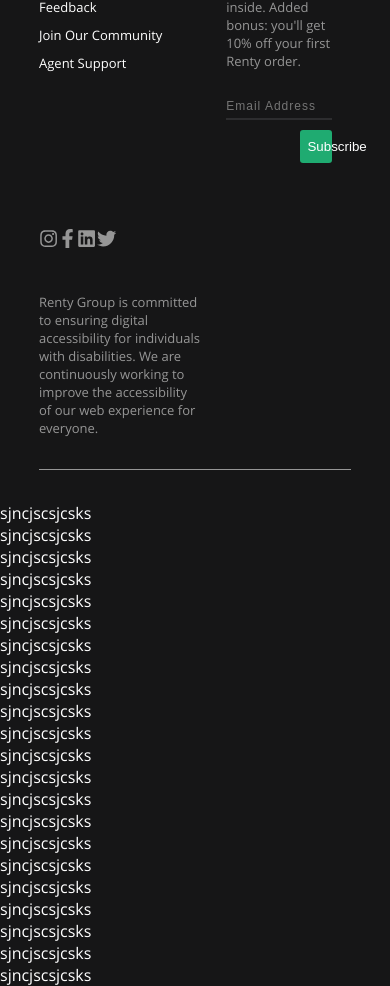
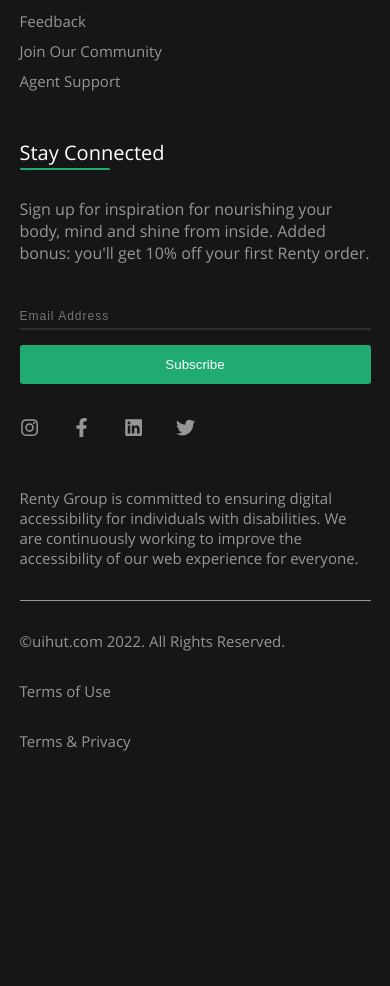
Before and after one commit to collins-cl/Estate-Landing-Page, a React app: page / in a window 390 px wide. Shown: the part 5697-6683 px from the top of the page. After the commit the page ends 6480 px from the top, so only its background shows below. Built offline with nearby package versions, Linux system fonts and the light colour scheme; the HTML template or start-up script is replaced by a standard one.

Commit message:
finished footer section

```diff
--- a/src/Components/Footer/Footer.jsx
+++ b/src/Components/Footer/Footer.jsx
@@ -65,7 +65,11 @@ const Footer = () => {
       <div className={css.hr}></div>
 
       <div className={css.rights}>
-
+        <div>©uihut.com 2022. All Rights Reserved.</div>
+        <div className={css.terms}>
+          <a href="/">Terms of Use</a>
+          <a href="/">Terms & Privacy</a>
+        </div>
       </div>
     </div>
   );
--- a/src/Components/Footer/Footer.module.css
+++ b/src/Components/Footer/Footer.module.css
@@ -43,6 +43,7 @@
 .links a {
   font-weight: 100;
   font-size: 13px;
+  color: #969696;
 }
 
 .f_box2 {
@@ -122,9 +123,111 @@ button {
   margin-top: 3em;
 }
 
-.hr{
+.hr {
+  margin-top: 2em;
+  color: #969696;
+  background-color: #969696;
+  height: 1px;
+}
+
+.rights {
+  margin-top: 2em;
+  color: #969696;
+  font-weight: 100;
+  font-size: 13px;
+  display: flex;
+  justify-content: space-between;
+}
+
+.terms {
+  display: flex;
+  align-items: center;
+  gap: 4em;
+}
+
+.terms a {
+  color: #969696;
+  font-weight: 100;
+  font-size: 13px;
+}
+
+@media screen and (max-width: 600px) {
+  .footer {
+    max-width: 90%;
+  }
+
+  .foot_boxes {
+    display: flex;
+    flex-direction: column;
+    gap: 3em;
+  }
+
+  .f_box1 {
+    width: 100%;
+  }
+
+  .head {
+    font-size: 20px;
+  }
+
+  .links a {
+    font-weight: normal;
+    font-size: 15px;
+  }
+
+  .f_box2 {
+    max-width: 100%;
+  }
+
+  .newsletter {
+    font-size: 16px;
+    width: 100%;
+  }
+
+  .f_box2 form {
     margin-top: 2em;
-    color: #969696;
-    background-color: #969696;
-    height: 1px;
+    width: 100%;
+  }
+
+  .button {
+    width: 100%;
+    display: flex;
+    justify-content: center;
+  }
+
+  button {
+    margin-top: 15px;
+    width: 100%;
+    padding: 12px 7px;
+  }
+
+  .socials {
+    width: 50%;
+    margin-top: 2em;
+  }
+
+  .info {
+    font-size: 15px;
+    width: 100%;
+    margin-top: 3em;
+  }
+
+  .rights {
+    font-size: 15px;
+    display: flex;
+    flex-direction: column;
+    justify-content: space-between;
+    gap: 2em;
+  }
+
+  .terms {
+    display: flex;
+    flex-direction: column;
+    align-items: flex-start;
+    gap: 2em;
+  }
+
+  .terms a {
+    font-size: 15px;
+  }
 }
--- a/src/Pages/Home/Home.jsx
+++ b/src/Pages/Home/Home.jsx
@@ -18,28 +18,6 @@ const Home = () => {
       {/* <Popular /> */}
       <Accordions />
       <Footer />
-      <p>sjncjscsjcsks</p>
-      <p>sjncjscsjcsks</p>
-      <p>sjncjscsjcsks</p>
-      <p>sjncjscsjcsks</p>
-      <p>sjncjscsjcsks</p>
-      <p>sjncjscsjcsks</p>
-      <p>sjncjscsjcsks</p>
-      <p>sjncjscsjcsks</p>
-      <p>sjncjscsjcsks</p>
-      <p>sjncjscsjcsks</p>
-      <p>sjncjscsjcsks</p>
-      <p>sjncjscsjcsks</p>
-      <p>sjncjscsjcsks</p>
-      <p>sjncjscsjcsks</p>
-      <p>sjncjscsjcsks</p>
-      <p>sjncjscsjcsks</p>
-      <p>sjncjscsjcsks</p>
-      <p>sjncjscsjcsks</p>
-      <p>sjncjscsjcsks</p>
-      <p>sjncjscsjcsks</p>
-      <p>sjncjscsjcsks</p>
-      <p>sjncjscsjcsks</p>
     </div>
   );
 };
```
